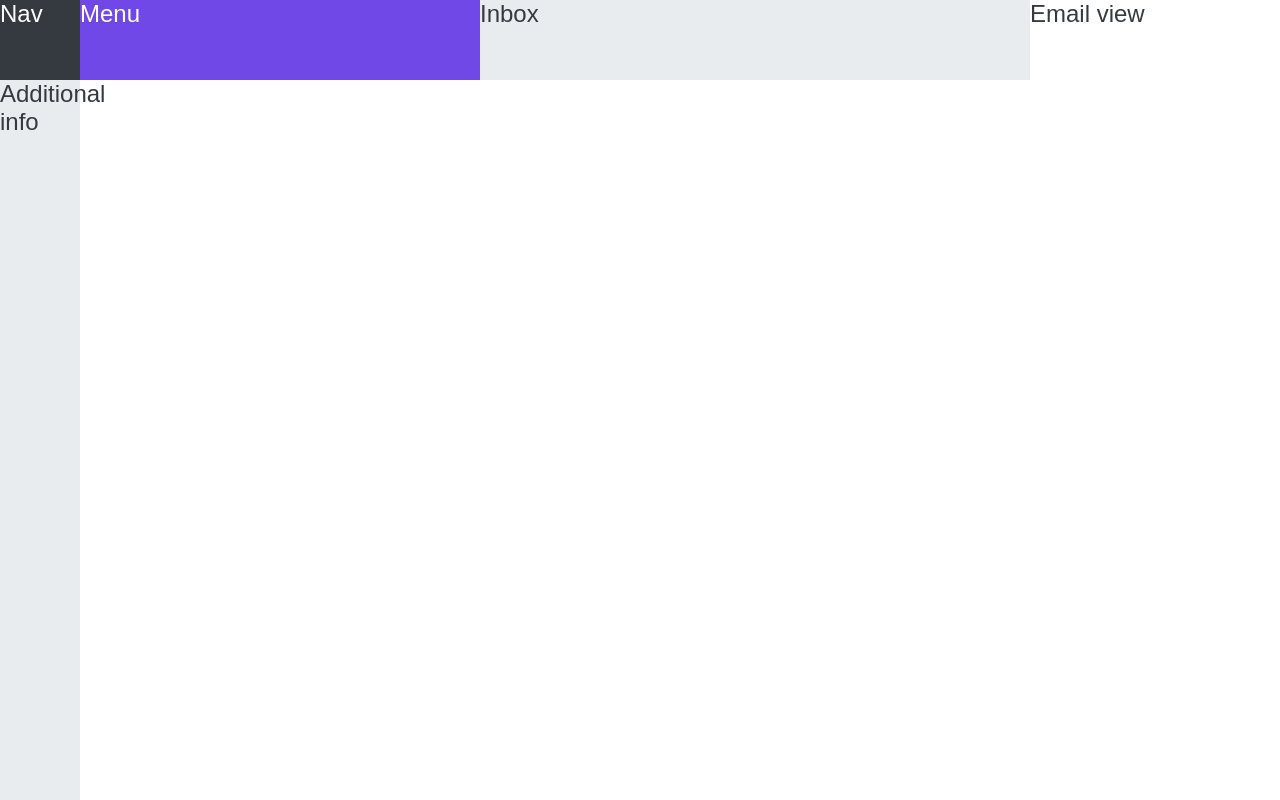
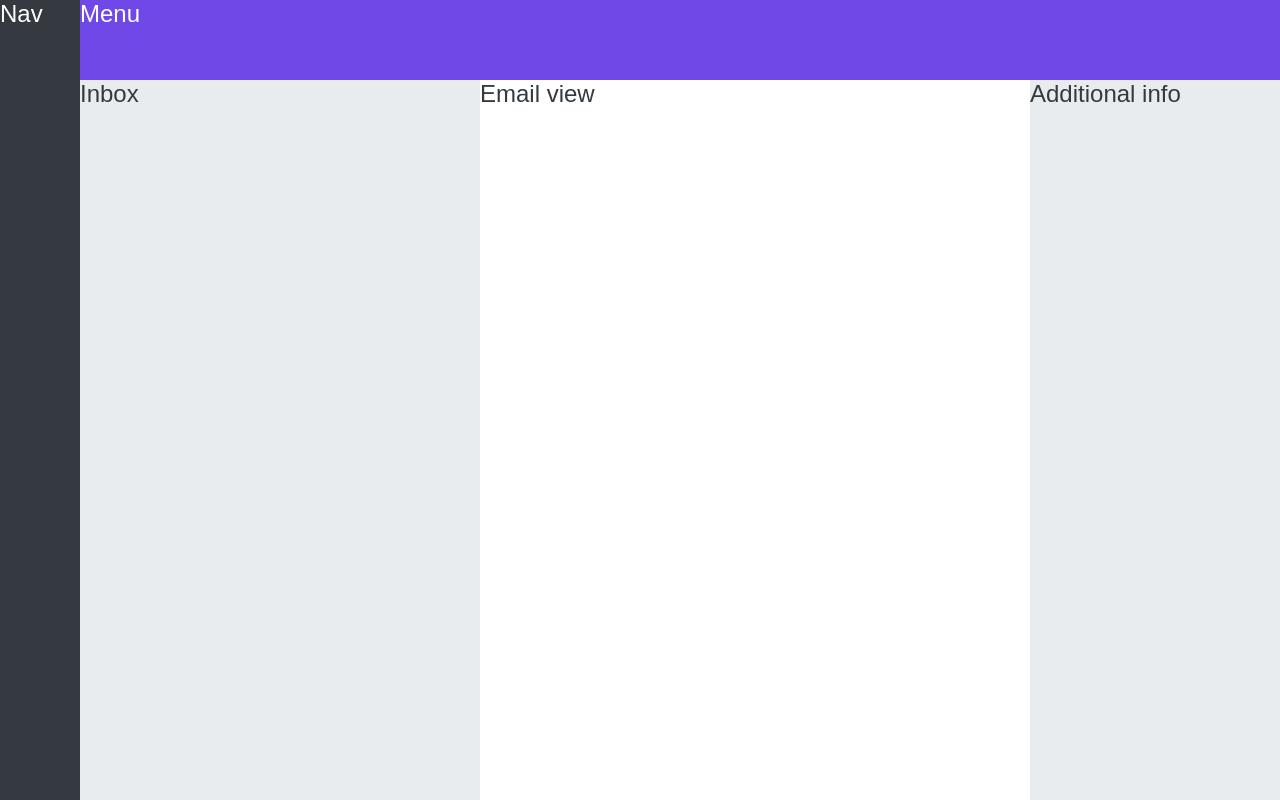
Before and after one commit to TomaszSarmata/appLayout, a plain HTML site: page index.html in a window 1280 px wide. Drawn offline with Linux system fonts and the light colour scheme.

Commit message:
manually placed the nav and menu elements withtin the grid and the rest was sorted automatically

```diff
--- a/index.html
+++ b/index.html
@@ -24,10 +24,12 @@
       nav {
         background-color: #343a40;
         color: #fff;
+        grid-row: 1/-1;
       }
       menu {
         background-color: #7048e8;
         color: #fff;
+        grid-column: 2/-1;
       }
       section {
         background-color: #e9ecef;
```
